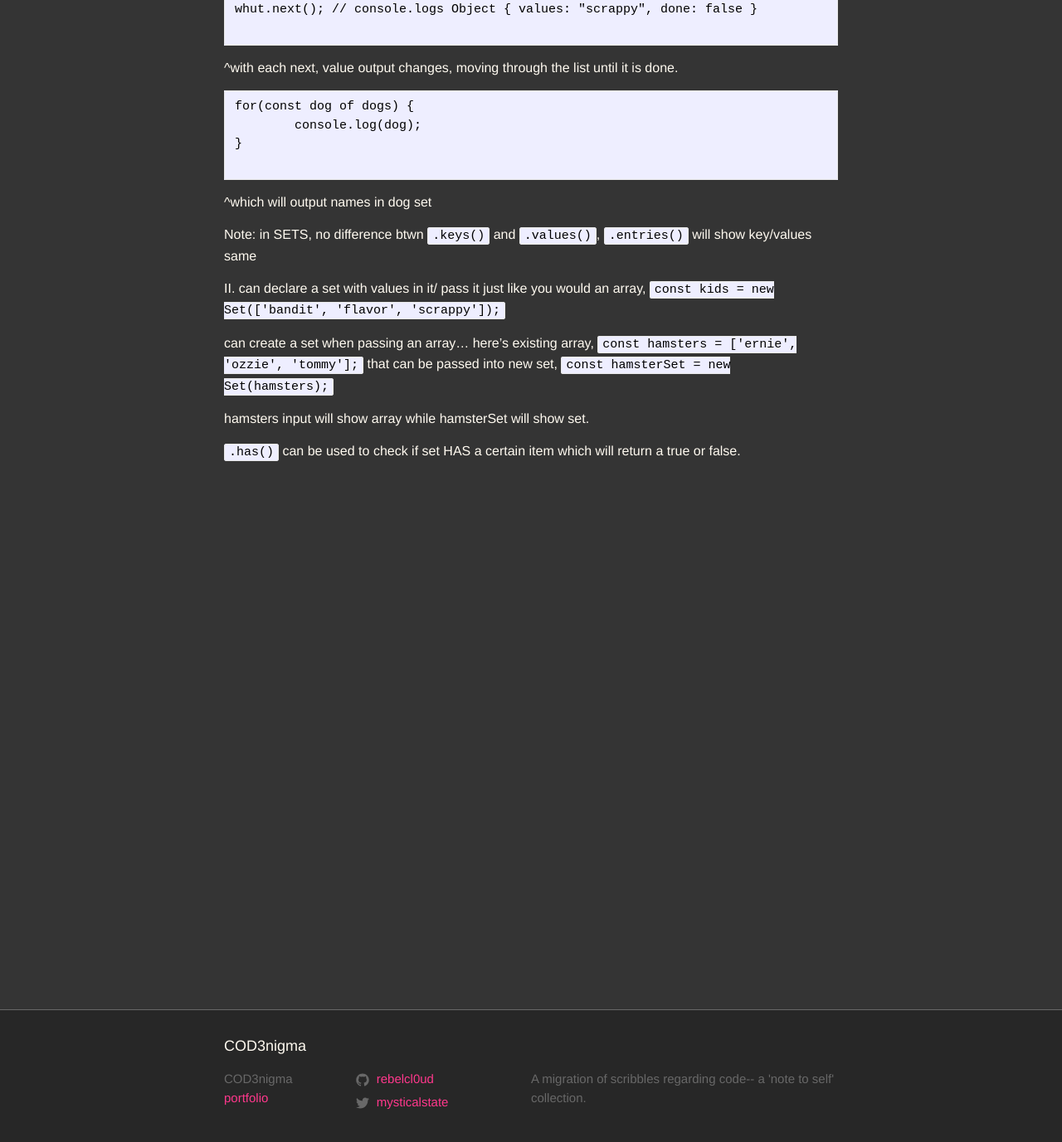
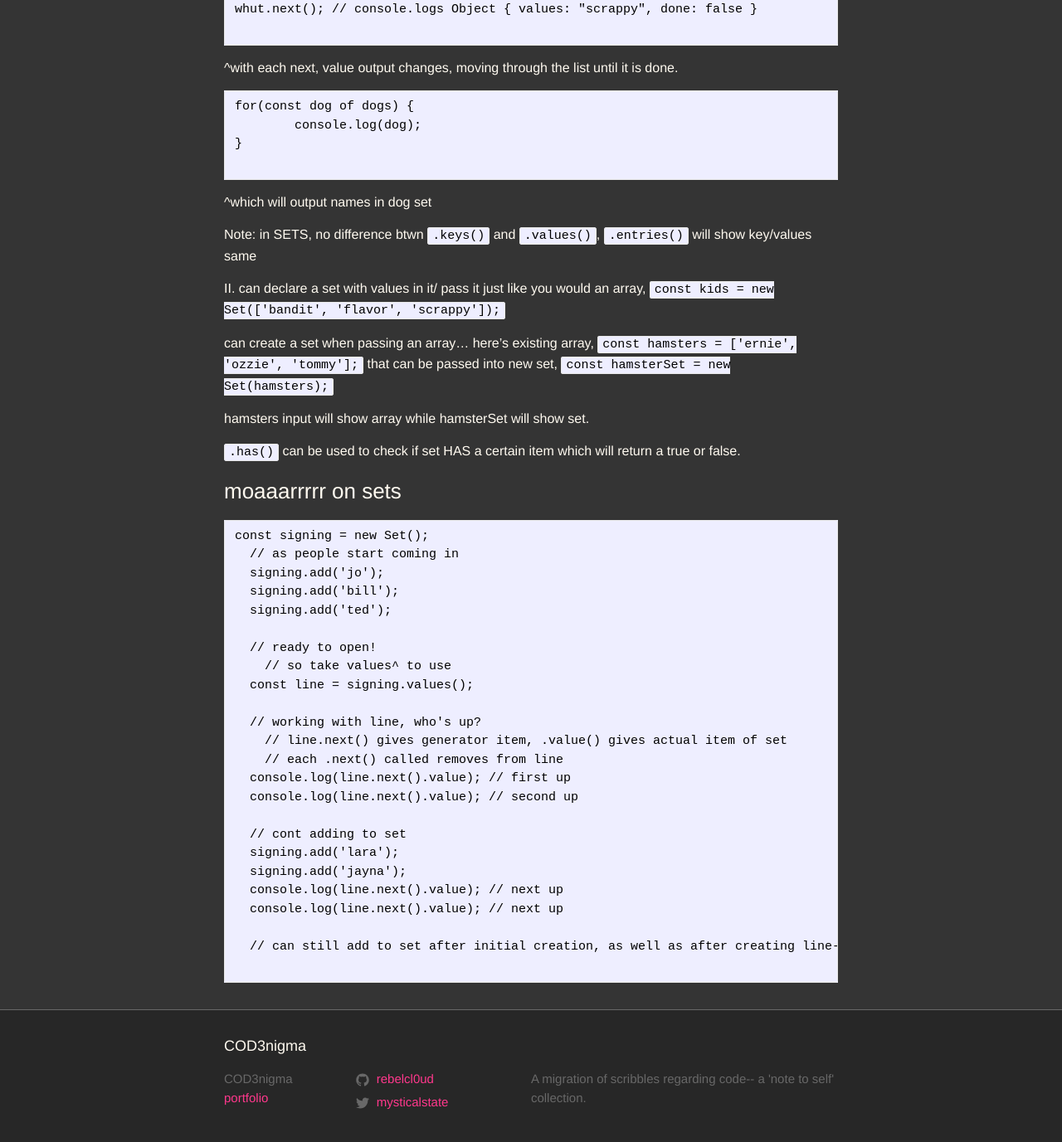
Before and after one commit to rebelcl0ud/blog, a Jekyll site: the page built from _posts/2018-05-12-[43]-es6-status-sets-and-weak-sets.markdown, in a window 1280 px wide and 1400 px high, scrolled down 1613 px. Shown: the top 1377 px of the window at 83% size. Built offline with Jekyll 4.4.1, drawn with Linux system fonts in a browser that asks for light colours.

Commit message:
another set ex

````diff
--- a/_posts/2018-05-12-[43]-es6-status-sets-and-weak-sets.markdown
+++ b/_posts/2018-05-12-[43]-es6-status-sets-and-weak-sets.markdown
@@ -91,3 +91,32 @@ here's existing array, `const hamsters = ['ernie', 'ozzie', 'tommy'];` that can
 hamsters input will show array while hamsterSet will show set.
 
 `.has()` can be used to check if set HAS a certain item which will return a true or false.
+
+### moaaarrrrr on sets
+
+```
+const signing = new Set();
+  // as people start coming in
+  signing.add('jo');
+  signing.add('bill');
+  signing.add('ted');
+
+  // ready to open!
+    // so take values^ to use
+  const line = signing.values();
+
+  // working with line, who's up?
+    // line.next() gives generator item, .value() gives actual item of set
+    // each .next() called removes from line
+  console.log(line.next().value); // first up
+  console.log(line.next().value); // second up
+
+  // cont adding to set
+  signing.add('lara');
+  signing.add('jayna');
+  console.log(line.next().value); // next up
+  console.log(line.next().value); // next up
+
+  // can still add to set after initial creation, as well as after creating line-- will still iterate through
+
+```
````
